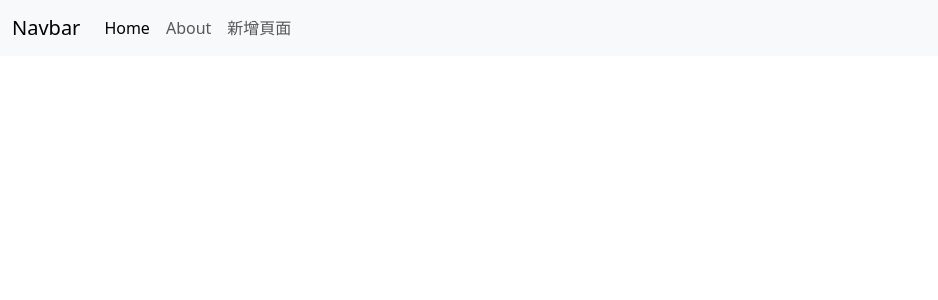
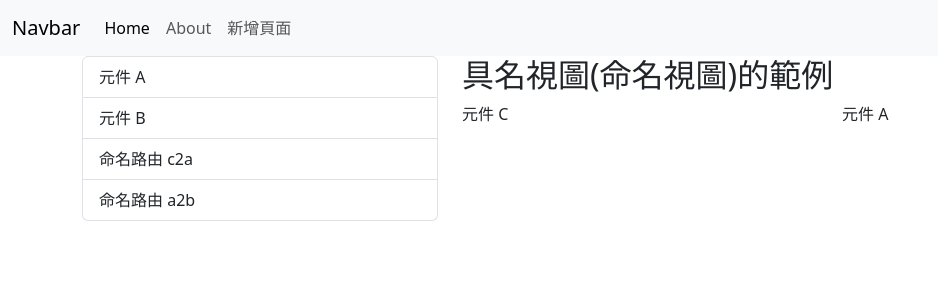
Before and after one commit to GeeHsu/git_version, a Vue app in the folder vue_router/vue_router_record/: page /#/newpage/namedview/c2a in a window 1280 px wide. Shown: the top 300 px of the page, without its empty margins (0-938 px from the left). Built offline with nearby package versions, Linux system fonts and the light colour scheme.

Commit message:
一個元件插入多個視圖 - 具名視圖

```diff
--- a/vue_router/vue_router_record/src/router/index.js
+++ b/vue_router/vue_router_record/src/router/index.js
@@ -32,6 +32,29 @@ const routes = [
         path: 'b',
         component: () => import('../views/ComponentB.vue'),
       },
+      // 具名視圖(命名視圖)
+      {
+        path: 'namedview',
+        component: () => import('../views/NamedView.vue'),
+        children: [
+          {
+            path: 'c2a',
+            // 載入多個元件
+            components: {
+              // 命名視圖使用名稱就是物件所使用的名稱
+              left: () => import('../views/ComponentC.vue'),
+              right: () => import('../views/ComponentA.vue'),
+            },
+          },
+          {
+            path: 'a2b',
+            components: {
+              left: () => import('../views/ComponentA.vue'),
+              right: () => import('../views/ComponentB.vue'),
+            },
+          },
+        ],
+      },
     ],
   },
 ];
--- /dev/null
+++ b/vue_router/vue_router_record/src/views/ComponentC.vue
@@ -0,0 +1,3 @@
+<template>
+  元件 C
+</template>
--- /dev/null
+++ b/vue_router/vue_router_record/src/views/NamedView.vue
@@ -0,0 +1,11 @@
+<template>
+  <h2>具名視圖(命名視圖)的範例</h2>
+  <div class="row">
+    <div class="col-6">
+      <router-view name="left"></router-view>
+    </div>
+    <div class="col-6">
+      <router-view name="right"></router-view>
+    </div>
+  </div>
+</template>
--- a/vue_router/vue_router_record/src/views/NewPage.vue
+++ b/vue_router/vue_router_record/src/views/NewPage.vue
@@ -8,6 +8,12 @@
         <router-link to="/newpage/b" class="list-group-item list-group-item-action">
           元件 B
         </router-link>
+        <router-link to="/newpage/namedview/c2a" class="list-group-item list-group-item-action">
+          命名路由 c2a
+        </router-link>
+        <router-link to="/newpage/namedview/a2b" class="list-group-item list-group-item-action">
+          命名路由 a2b
+        </router-link>
       </div>
     </div>
     <div class="col-8">
```
